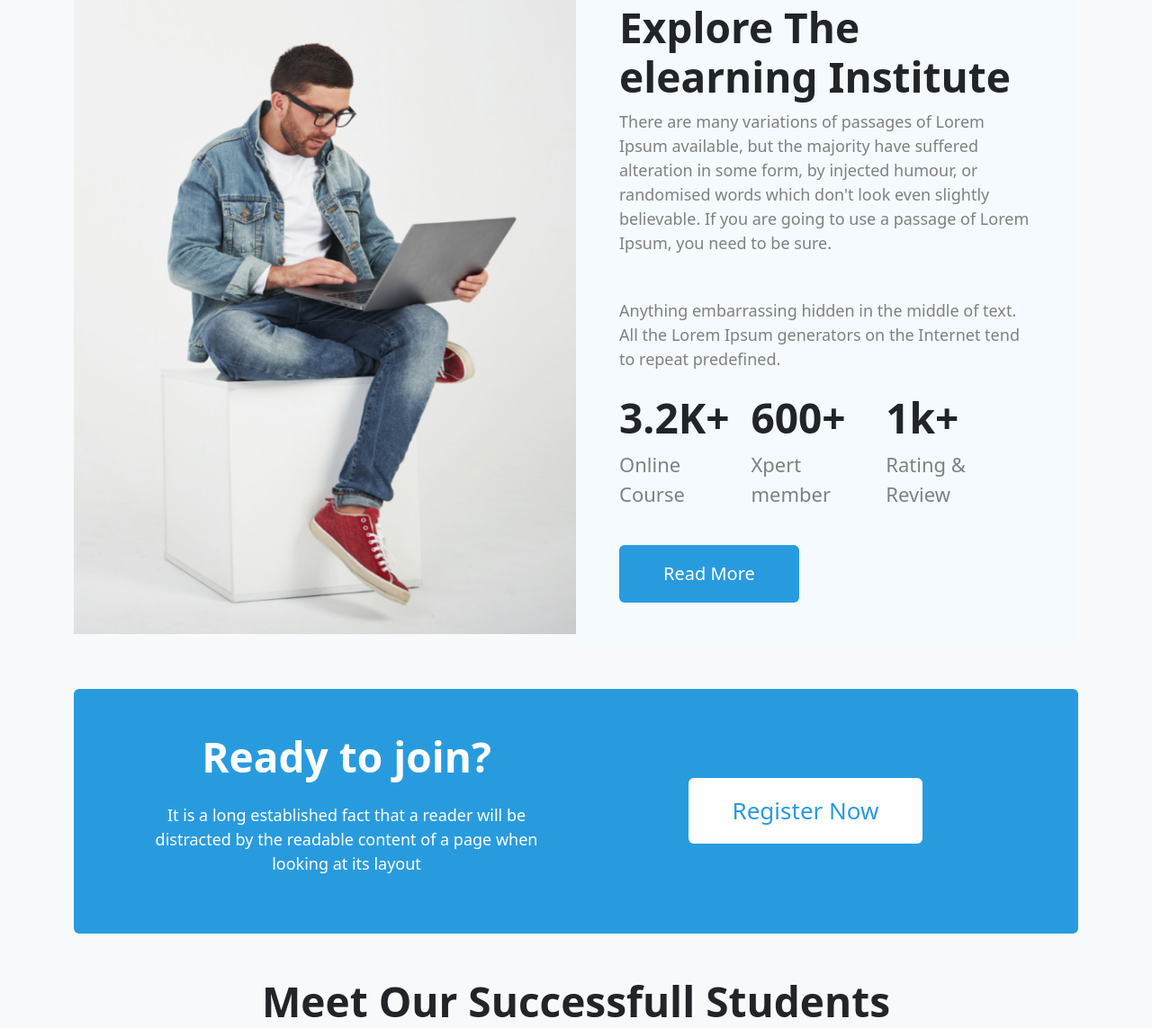
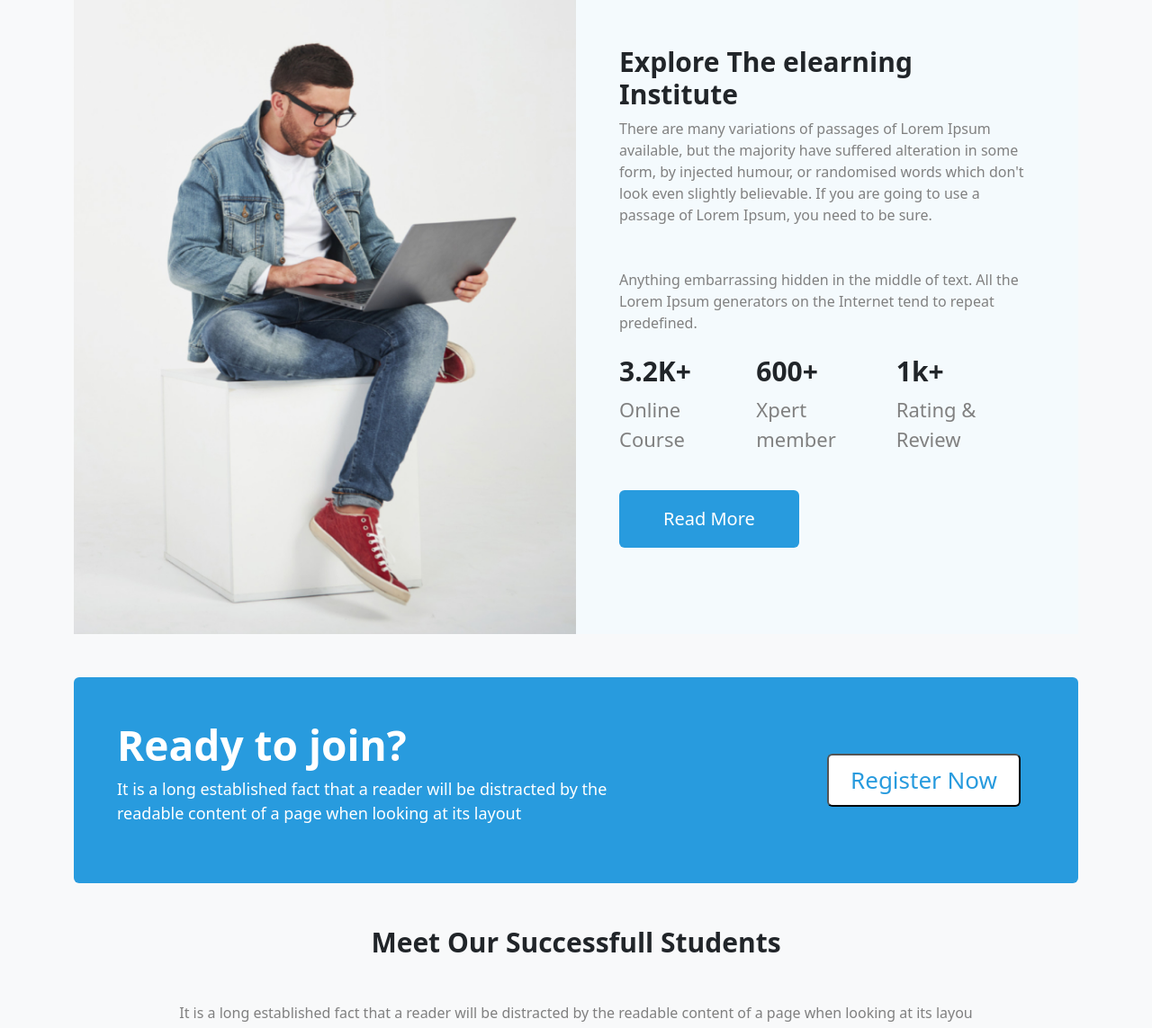
Before and after one commit to GaziMamur22/edTech-website, a plain HTML site: page index.html in a window 1280 px wide. Shown: the part 1657-2800 px from the top of the page at 90% size. Drawn offline with nearby package versions, Linux system fonts and the light colour scheme.

Commit message:
edit some styless

```diff
--- a/index.html
+++ b/index.html
@@ -26,7 +26,7 @@
 
       <!------------------- navbar-star ----------------------------------->
       <nav class="navbar navbar-expand-lg bg-light">
-        <div class="container-fluid">
+        <div class="container-fluid d-flex justify-content-center align-items-center">
           <div>
             <a class="navbar-brand fs-1 fw-bold text-dark" href="#">Pro Edu</a>
             <button
@@ -80,8 +80,8 @@
             </ul>
           </div>
           <div>
-            <form role="search">
-              <button class="btn menu-btn py-3 px-5" type="submit">
+            <form role="search ">
+              <button class="btn menu-btn py-3 px-5 d-none d-sm-none d-md-none d-lg-block" type="submit">
                 Register
               </button>
             </form>
@@ -108,7 +108,7 @@
                 class="d-block w-100"
                 alt="..."
               />
-              <div class="carousel-caption text-white">
+              <div class="carousel-caption text-white carousel-caption text-white d-flex flex-column justify-content-center align-items-center h-100">
                 <div class="d-flex flex-column">
                   <h1 class="slider-heading fs-1-md">
                     Get Started Digital Learning
@@ -133,7 +133,7 @@
                 class="d-block w-100"
                 alt="..."
               />
-              <div class="carousel-caption text-white">
+              <div class="carousel-caption text-white d-flex flex-column justify-content-center align-items-center h-100">
                 <h1 class="slider-heading">Get Started Digital Learning</h1>
                 <p class="slider-text">
                   It is a long established fact that a reader will be distracted
@@ -153,7 +153,7 @@
                 class="d-block w-100"
                 alt="..."
               />
-              <div class="carousel-caption text-white">
+              <div class="carousel-caption text-white carousel-caption text-white d-flex flex-column justify-content-center align-items-center h-100">
                 <h1 class="slider-heading">Get Started Digital Learning</h1>
                 <p class="slider-text">
                   It is a long established fact that a reader will be distracted
@@ -364,7 +364,7 @@
         <div>
           <div class="row g-0">
             <div class="col-lg-6 col-md-6 col-sm-12">
-              <img src="images/working.png" class="w-100" alt="..." />
+              <img src="images/working.png" class="w-100 h-100" alt="..." />
             </div>
             <div class="d-flex col-lg-6 col-md-6 col-sm-12">
               <div
@@ -399,11 +399,11 @@
                 </div>
 
                 <div class="d-flex justify-content-between mb-4 student-rating">
-                  <div>
+                  <div class="pe-3">
                     <h1>3.2K+</h1>
                     <p>Online Course</p>
                   </div>
-                  <div>
+                  <div class="pe-3">
                     <h1>600+</h1>
                     <p>Xpert member</p>
                   </div>
@@ -430,35 +430,28 @@
 
 
       <!------ join-section-start ------>
-      <section class="my-5 join-bg rounded">
-        <div class="container">
-          <div
-            class="row d-flex justify-content-center align-items-center p-5 join-info"
-          >
-            <div
-              class="col-lg-6 col-md-12 col-sm-12 text-md-center text-sm-center"
-            >
-              <div>
-                <h1 class="mb-4">Ready to join?</h1>
-              </div>
-              <div>
+      <section class="my-5">
+        <div class="card mb-3 border-0 p-5 join-bg ">
+          <div class="row g-0 d-flex justify-content-between align-items-center">
+            <div class="col-lg-7 col-md-12 join-info">
+              <div class="text-sm-center text-md-center text-lg-start">
+                <div><h1 class="mb-">Ready to join?</h1></div>
                 <p>
                   It is a long established fact that a reader will be distracted
                   by the readable content of a page when looking at its layout
                 </p>
+            </div>
+          </div>
+            <div class="col-lg-5 col-md-12">
+              <div class="card-body d-flex justify-content-lg-end justify-content-md-center justify-content-sm-center">
+                <button type="button" class="join-btn py-2 px-4 rounded">
+                  Register Now
+                </button>
               </div>
-            </div>
-            <div
-              class="col-lg-6 col-md-12 col-sm-12 d-flex justify-content-end justify-content-md-center"
-            >
-              <button type="button" class="btn join-btn py-3 px-5">
-                Register Now
-              </button>
             </div>
           </div>
         </div>
       </section>
-      <section></section>
       <!------ join-section-end ------>
 
       <!---------student-section-start-------------->
@@ -547,10 +540,10 @@
           </p>
         </div>
         <div
-          class="row row-cols-1 row-cols-md-2 d-flex justify-content-between g-4"
+          class="row row-cols-1 row-cols-md-2 row-cols-sm-1 d-flex justify-content-between g-4"
           style="width: 100%"
         >
-          <div class="col h-50 border rounded p-5" style="width: 49%">
+          <div class="col border rounded p-5" >
             <div
               id="carouselExampleControlsNoTouching"
               class="carousel slide"
@@ -594,7 +587,7 @@
               </div>
             </div>
           </div>
-          <div class="col h-50 border rounded p-5" style="width: 49%">
+          <div class="col border rounded p-5">
             <div
               id="carouselExampleControlsNoTouching"
               class="carousel slide"
--- a/style.css
+++ b/style.css
@@ -1,4 +1,7 @@
+
 /* nav-styles */
+
+
 .edteach-nav {
   font-size: 20px;
   font-weight: 500;
@@ -48,16 +51,16 @@
   background-color: #f4fafd;
 }
 .student-heading h1 {
-  font-size: 46px;
+  font-size: 30px;
   font-weight: 700;
 }
 .student-heading p {
   color: gray;
-  font-size: 18px;
+  font-size: 16px;
   font-weight: 500;
 }
 .student-rating h1 {
-  font-size: 46px;
+  font-size: 30px;
   font-weight: 700;
 }
 .student-rating p {
```
